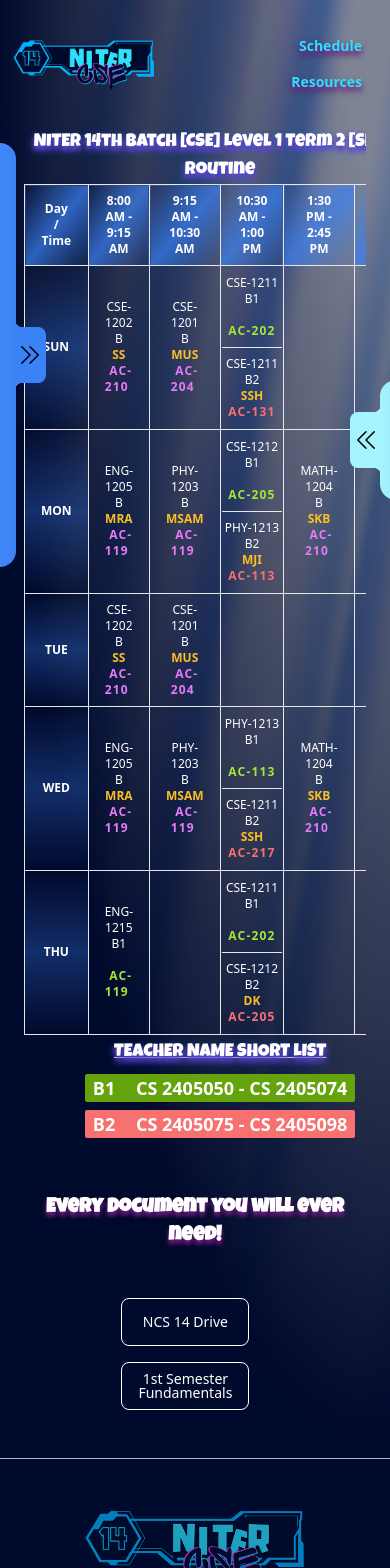
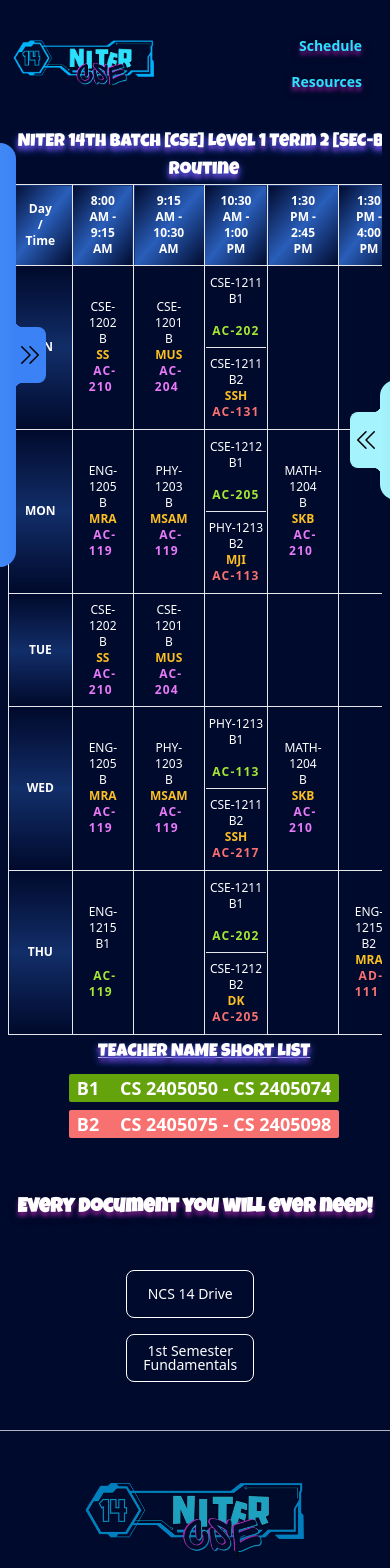
Before and after one commit to MoinulIslamNabin/Niter_Personal_project_1, a React (Vite) app: page / in a window 390 px wide. Shown: the top 1568 px of the page. Built offline with nearby package versions, Linux system fonts and the light colour scheme; a web font is replaced by a local one.

Commit message:
ui responsive_2

```diff
--- a/src/Components/MainLayOut/MainLayOut.jsx
+++ b/src/Components/MainLayOut/MainLayOut.jsx
@@ -1,15 +1,29 @@
-import React from 'react';
-import Navbar from '../NavBar/NavBar';
-import { Outlet } from 'react-router-dom';
-import Footer from '../Footer/Footer';
-import Drawer from '../Drawer/Drawer';
-import { AuroraBackgroundDemo } from '../../BackGround';
+import React from "react";
+import Navbar from "../NavBar/NavBar";
+import { Outlet } from "react-router-dom";
+import Footer from "../Footer/Footer";
+import Drawer from "../Drawer/Drawer";
+import { AuroraBackgroundDemo } from "../../BackGround";
+import Routine from "../Home/Routine/Routine";
+import Docs from "../Home/Docs/Docs";
 
 const MainLayOut = () => {
   return (
     <>
       <Navbar></Navbar>
-          <AuroraBackgroundDemo></AuroraBackgroundDemo>
+      <div className="hidden md:block">
+        <AuroraBackgroundDemo></AuroraBackgroundDemo>{" "}
+      </div>
+
+      <div className="block md:hidden pt-24 w-full max-w-full overflow-x-hidden">
+          <div id="routine-section">
+            <Routine />
+          </div>
+          <div id="docs-section">
+            <Docs />
+          </div>
+        </div>
+
       <Drawer></Drawer>
       <Outlet></Outlet>
       <Footer></Footer>
```
Lines whose indentation alone changed are shown as unchanged.
